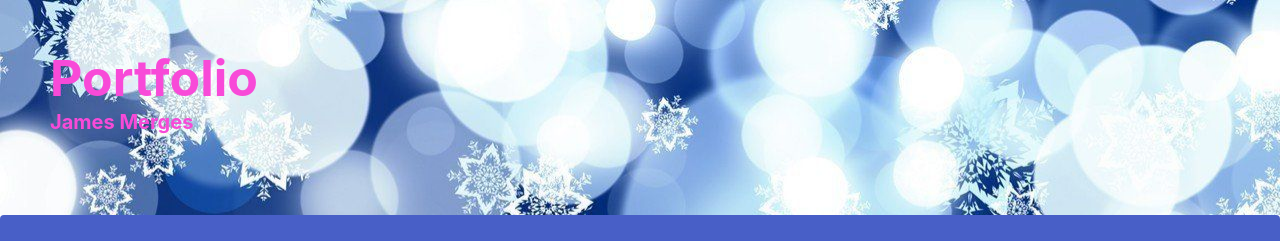
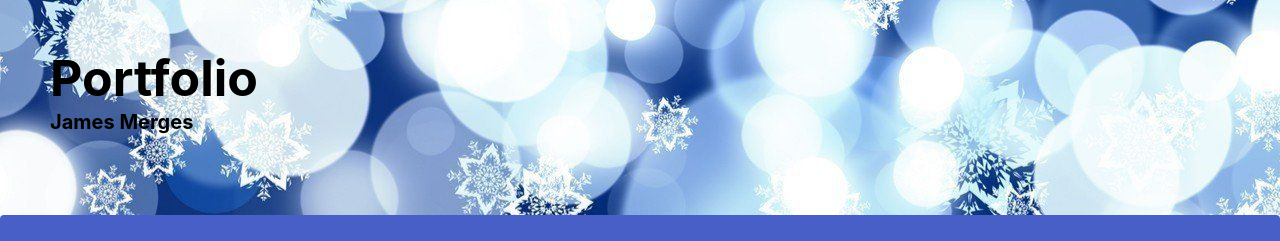
Before and after one commit to jmerges/Portfolio, a plain HTML site: page index.html in a window 1280 px wide. Shown: the top 241 px of the page. Drawn offline with nearby package versions, Linux system fonts and the light colour scheme.

Commit message:
Finalized Website

```diff
--- a/assets/style.css
+++ b/assets/style.css
@@ -5,7 +5,7 @@
 }
 
 #title, #subtitle {
-    color: rgb(248, 74, 216);
+    color: rgb(0, 0, 0);
     font-weight: 700;
     border: none;
 }
@@ -23,6 +23,6 @@
     border-bottom: 5px solid white;
 }
 
-#project1Img {
+/* #project1Img {
     padding: 0px;
-}
+} */
```
